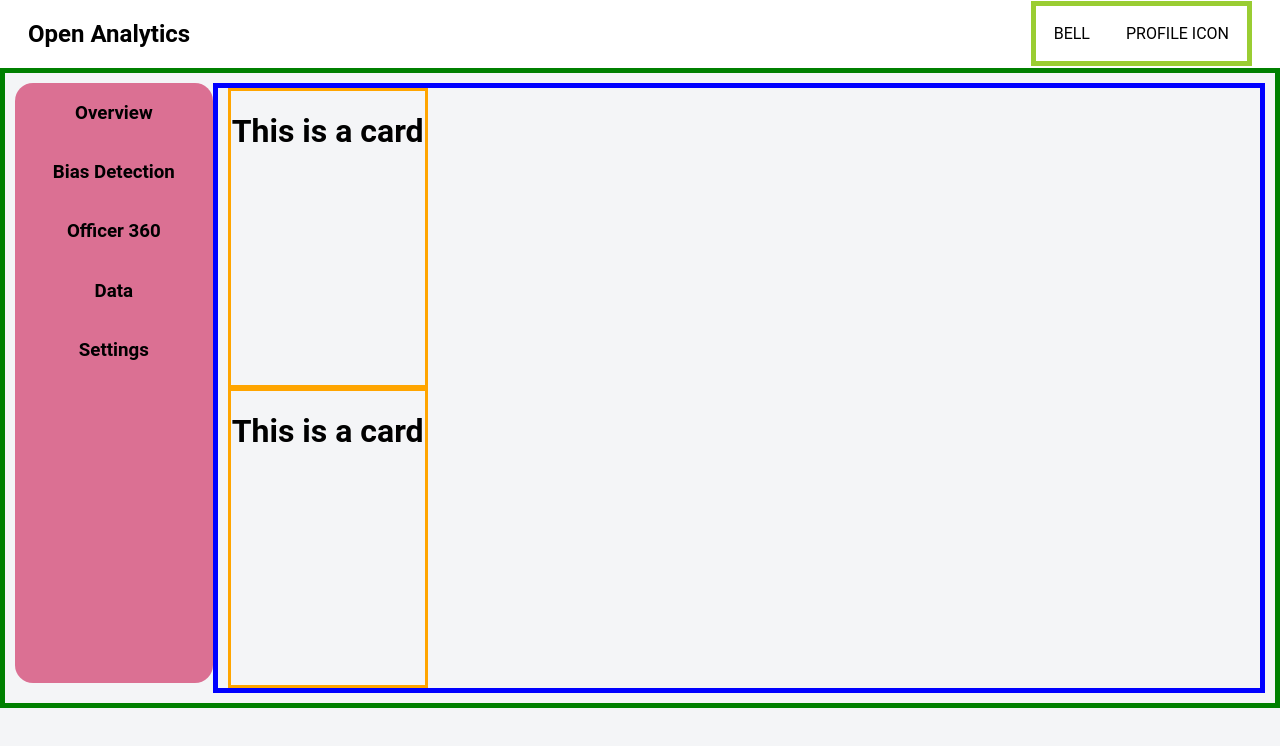
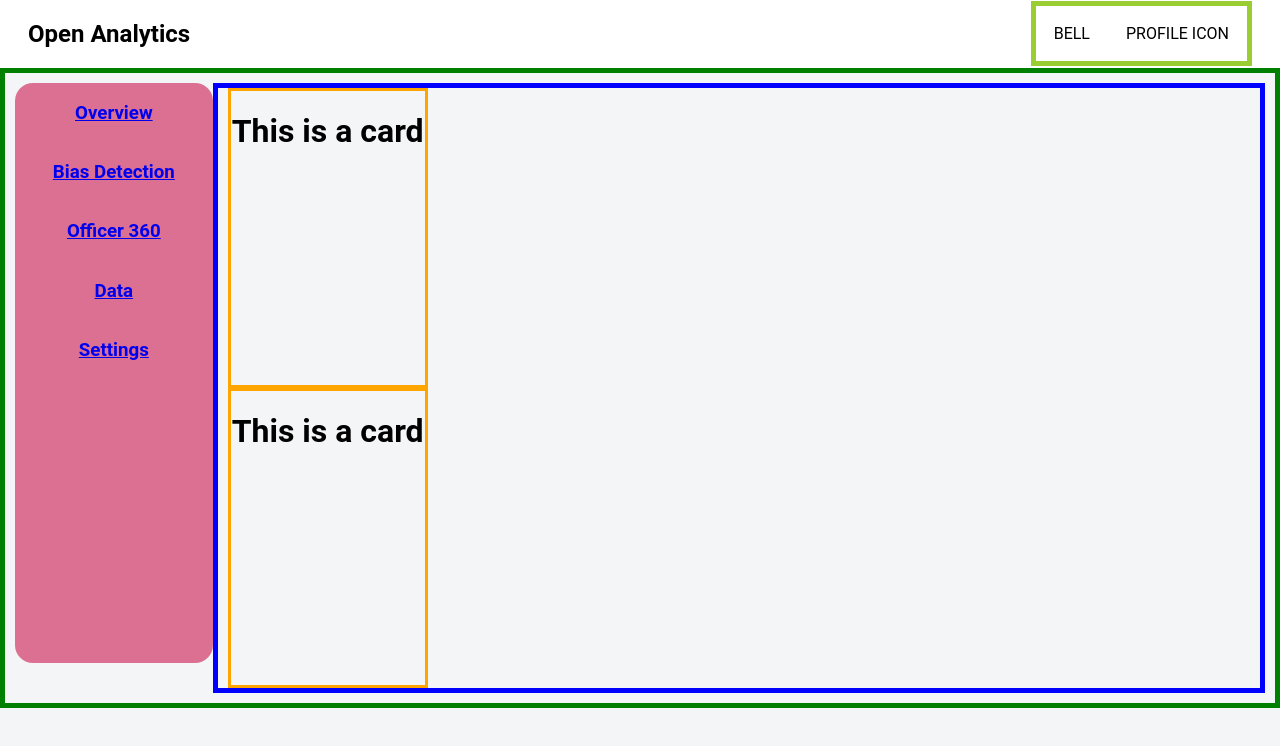
Before and after one commit to K-minutti/fin-oa, a React app: page /#/overview in a window 1280 px wide. Shown: the top 746 px of the page. Built offline with nearby package versions, Linux system fonts and the light colour scheme.

Commit message:
set routes

```diff
--- a/client/App.js
+++ b/client/App.js
@@ -1,12 +1,15 @@
 import React from "react";
 import Header from "./Header";
 import Main from "./Main";
+import { HashRouter as Router } from "react-router-dom";
 class App extends React.Component {
   render() {
     return (
       <React.Fragment>
         <Header />
-        <Main />
+        <Router>
+          <Main />
+        </Router>
       </React.Fragment>
     );
   }
--- a/client/Main.js
+++ b/client/Main.js
@@ -1,17 +1,18 @@
 import React from "react";
 import Sidebar from "./Sidebar";
-import Card from "./Card";
-
+import { withRouter, Switch, Route } from "react-router-dom";
+import Overview from "./Overview";
 const Main = () => {
   return (
     <div id="main" className="row container">
       <Sidebar />
       <div className="main-container">
-        <Card />
-        <Card />
+        <Switch>
+          <Route path="/overview" component={Overview} />
+        </Switch>
       </div>
     </div>
   );
 };
 
-export default Main;
+export default withRouter(Main);
--- /dev/null
+++ b/client/Overview.js
@@ -0,0 +1,13 @@
+import React from "react";
+import Card from "./Card";
+
+const Overview = () => {
+  return (
+    <div>
+      <Card />
+      <Card />
+    </div>
+  );
+};
+
+export default Overview;
--- a/client/Sidebar.js
+++ b/client/Sidebar.js
@@ -1,14 +1,25 @@
 import React from "react";
+import { Link } from "react-router-dom";
 
 const Sidebar = () => {
   return (
     <div id="sidebar">
       <section>
-        <h3 className="sidebar-item">Overview</h3>
-        <h3 className="sidebar-item">Bias Detection</h3>
-        <h3 className="sidebar-item">Officer 360</h3>
-        <h3 className="sidebar-item">Data</h3>
-        <h3 className="sidebar-item">Settings</h3>
+        <Link to="/overview">
+          <h3 className="sidebar-item">Overview</h3>
+        </Link>
+        <Link to="/overview">
+          <h3 className="sidebar-item">Bias Detection</h3>
+        </Link>
+        <Link to="/overview">
+          <h3 className="sidebar-item">Officer 360</h3>
+        </Link>
+        <Link to="/overview">
+          <h3 className="sidebar-item">Data</h3>
+        </Link>
+        <Link to="/overview">
+          <h3 className="sidebar-item">Settings</h3>
+        </Link>
       </section>
     </div>
   );
--- /dev/null
+++ b/client/history.js
@@ -0,0 +1,5 @@
+import { createBrowserHistory } from "history";
+
+const history = createBrowserHistory();
+
+export default history;
--- a/package.json
+++ b/package.json
@@ -11,6 +11,7 @@
   "author": "",
   "license": "",
   "dependencies": {
+    "history": "^5.0.0",
     "react": "^16.8.4",
     "react-dom": "^16.8.4",
     "react-router-dom": "^5.2.0"
--- a/public/style.css
+++ b/public/style.css
@@ -31,7 +31,7 @@ nav {
 #sidebar {
   flex-grow: 1;
   height: 100%;
-  height: 600px;
+  height: 580px;
   background-color: palevioletred;
   border-radius: 18px;
 }
```
Also changed, not shown: 2 other files (tests, documents, lock files or other folders).
